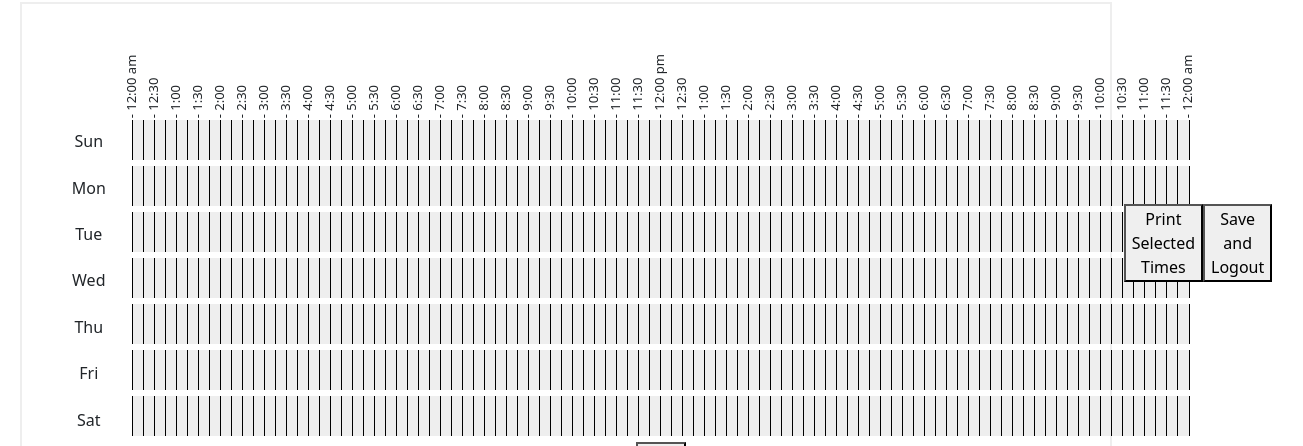
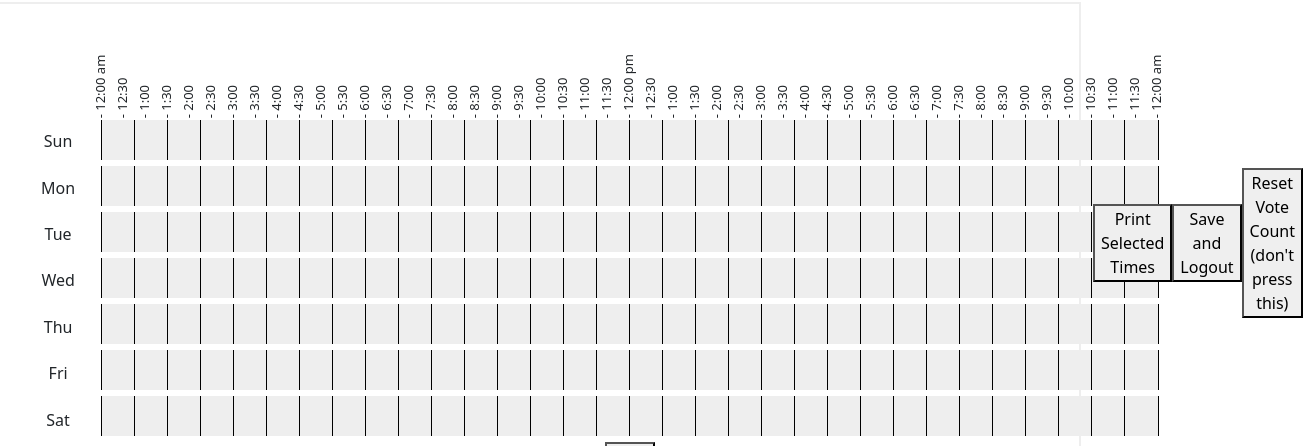
Before and after one commit to EmilioJD/hourglass, a SvelteKit app: page /timeline in a window 1280 px wide. Shown: the part 72-518 px from the top of the page, 1303 px wide, since content can reach past the window. Built offline with nearby package versions, Linux system fonts and the light colour scheme.

Commit message:
browser storage logic

```diff
--- a/src/routes/+page.svelte
+++ b/src/routes/+page.svelte
@@ -20,7 +20,6 @@
         }
 
         currUserEmail = data['email'];
-        // do something with data... store in database or stringified in local storage... stringifying availabilities might be hard
         goto(`/timeline`);
     }
 </script>
--- a/src/routes/timeline/+page.svelte
+++ b/src/routes/timeline/+page.svelte
@@ -1,6 +1,6 @@
 <!-- adapted from https://daybrush.com/selecto/storybook/?path=/story/selecto--continue-to-select -->
 <script>
-	import Timeslots, { mergedTimeslots, allTimeslots } from './Timeslots.svelte';
+	import Timeslots, { mergedTimeslots, allTimeslots, resetUserVars } from './Timeslots.svelte';
 	import { currUserEmail } from '../+page.svelte';
 
 	import { goto } from '$app/navigation';
@@ -9,15 +9,27 @@
 
 	import { votesArray } from '../../stores';
 
+	const len = 7 * 32;
+
+	function updateVotes(votesArray) {
+		var summedArrays = votesArray.map(function (num, idx) {
+			return num + allTimeslots[idx];
+		});
+		resetUserVars();
+		return summedArrays;
+	}
+
+	function resetVotes() {
+		const empty = new Array(len).fill(0);
+		votesArray.update(n => empty)
+	}
+
 	function handleSave() {
-		// let email = writable(currUserEmail);
-		// console.log(email);
 		if (browser) {
 			window.localStorage.setItem(currUserEmail, allTimeslots.toString());
 		}
+		votesArray.update(n => updateVotes(n))
 		goto(`/`);
-		// slotVotes[0].update(n => n + 1)
-		// console.log(slotVotes[0]);
 	}
 </script>
 
@@ -32,6 +44,7 @@
         Print Selected Times
     </button>
 	<button on:click={() => handleSave()}>Save and Logout</button>
+	<button on:click={() => resetVotes()}>Reset Vote Count (don't press this)</button>
 </div>
 
 <style>
--- a/src/routes/timeline/Timeslots.svelte
+++ b/src/routes/timeline/Timeslots.svelte
@@ -9,12 +9,13 @@
     let ifNeedBe = false;
 	let days = ['Sun', 'Mon', 'Tue', 'Wed', 'Thu', 'Fri', 'Sat'];
 
-	for (let i = 0; i < 96; ++i) {
+	// only 6am - 10pm ET times (organizer)
+	for (let i = 0; i < 32; ++i) {
 		timeslots.push(i);
 	}
 
     // allTimeslots[i] = 1 if preferred, 0.5 if need be, and 0 if not available
-    export var allTimeslots = new Array(672).fill(0);
+    export var allTimeslots = new Array(224).fill(0);
     let selectedTimeslots = [];
 
 	function mergeTimeslots(list) {
@@ -43,6 +44,13 @@
 
 	function handleSelectChange() {
 		mergedTimeslots = mergeTimeslots(allTimeslots);
+	}
+
+	export function resetUserVars() {
+		// resetting user vars
+		allTimeslots = new Array(224).fill(0);
+		mergedTimeslots = [];
+		ifNeedBe = false;
 	}
 </script>
 
@@ -172,12 +180,11 @@
 	.cube {
 		display: inline-block;
 		border-radius: 0px;
-		width: 11px;
+		width: 33px;
 		height: 40px;
 		margin: 0px;
 		box-shadow: -1px 0px 0px 0px black, 1px 0px 0px 0px black;
 		background: #eee;
-		--color: #4af;
 	}
 
 	.button {
```
